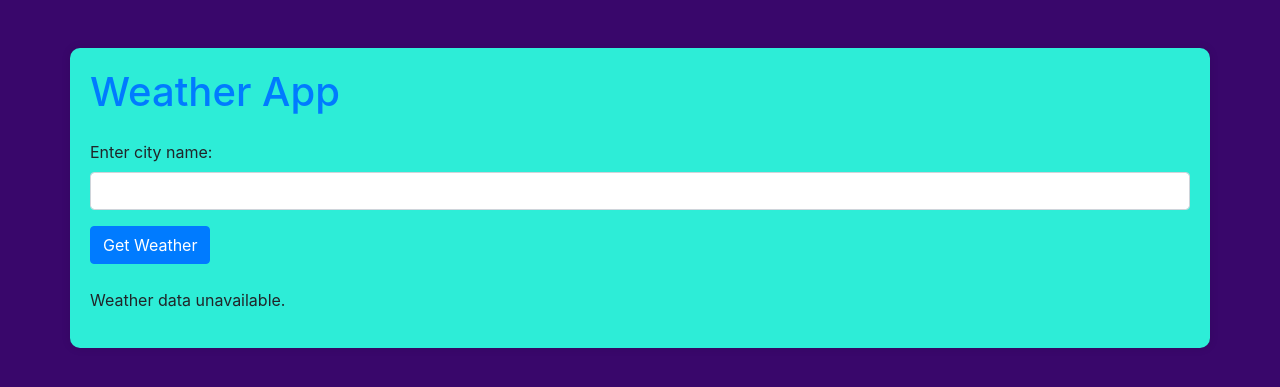
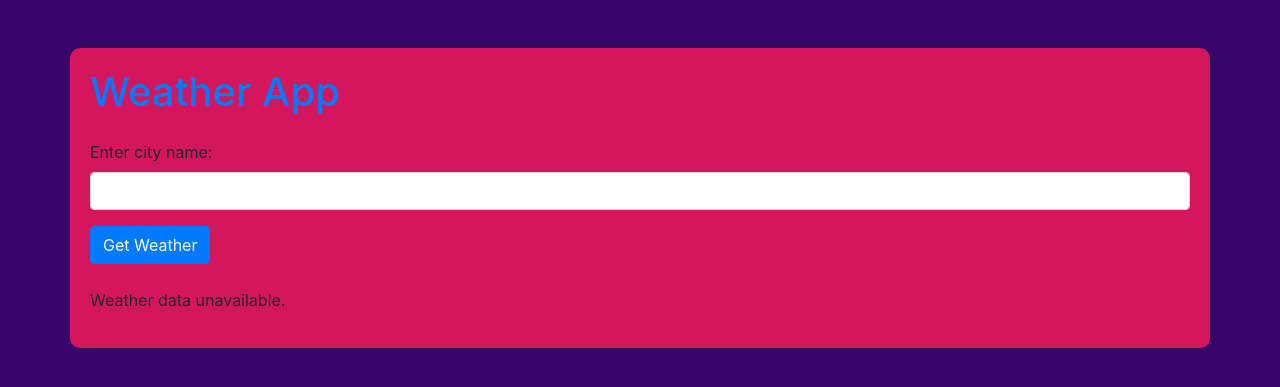
Before and after one commit to xyziie/weather-app, a Python web app: template templates/index.html in a window 1280 px wide. Shown: the part 56-443 px from the top of the page. Run offline with Jinja, Linux system fonts and the light colour scheme; the template is opened without the code that fills it, so the values that code supplies are empty; some libraries are stand-ins or nearby versions.

Commit message:
bg colour updates

```diff
--- a/templates/index.html
+++ b/templates/index.html
@@ -11,7 +11,7 @@
         }
 
         .container {
-            background-color: #2dedd7; /* White container background color */
+            background-color: #d4175c; /* White container background color */
             border-radius: 10px;
             padding: 20px;
             box-shadow: 0 0 10px rgba(0, 0, 0, 0.1);
```
